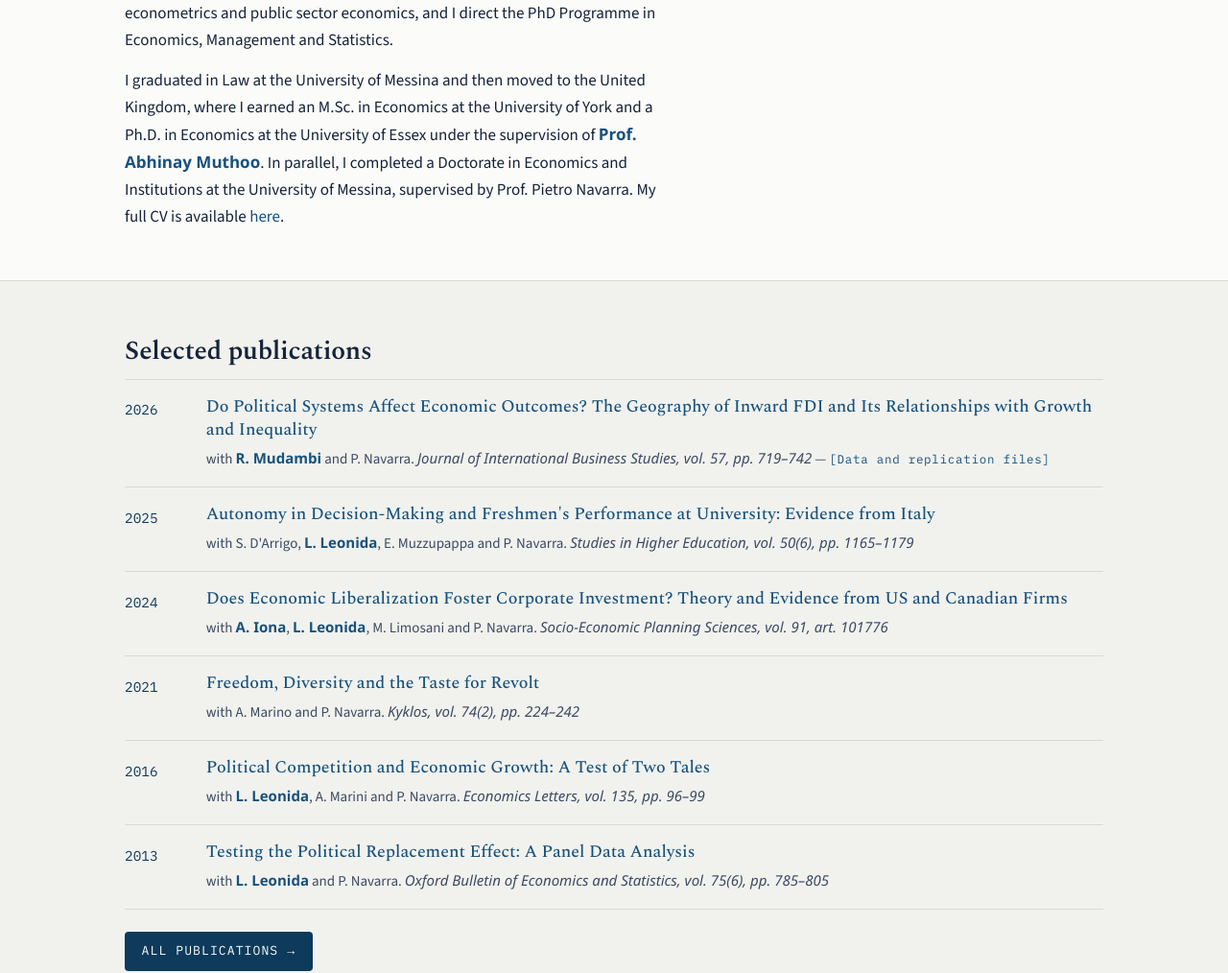
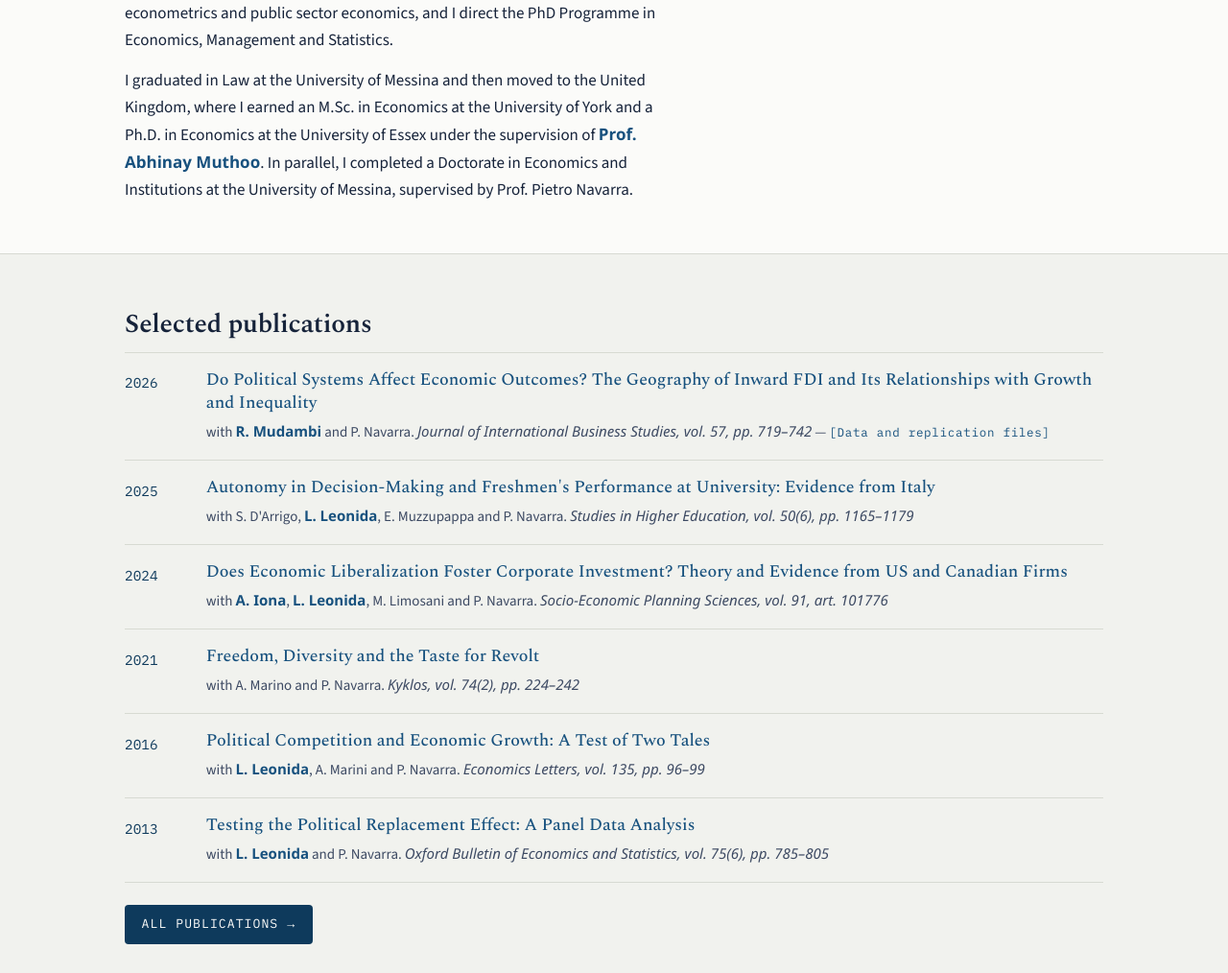
Before and after one commit to dmaimo/website_test, a plain HTML site: page index.html in a window 1280 px wide. Shown: the part 899-1913 px from the top of the page at 96% size. Drawn offline with Linux system fonts and the light colour scheme; a web font is replaced by a local one.

Commit message:
Remove CV link from homepage for now
Co-Authored-By: Claude Opus 5.5 <noreply@anthropic.com>
Claude-Session: https://claude.ai/code/session_01SEvQcucKrVHs3qhLiAXLEP

```diff
--- a/index.html
+++ b/index.html
@@ -106,7 +106,7 @@
     <div>
       <div class="about-head"><img class="portrait" src="assets/portrait.jpg" alt="Dario Maimone Ansaldo Patti" width="112" height="112"><h2>About</h2></div>
       <p>My research focuses on how political institutions shape economic outcomes, from political competition and growth, freedom and redistribution, and bargaining in conflict resolution to the spatial dimension of regional development. I teach graduate courses in international public policy, financial econometrics and public sector economics, and I direct the PhD Programme in Economics, Management and Statistics.</p>
-      <p>I graduated in Law at the University of Messina and then moved to the United Kingdom, where I earned an M.Sc. in Economics at the University of York and a Ph.D. in Economics at the University of Essex under the supervision of <a class="author-link" href="https://www.abhinaymuthoo.com/" target="_blank" rel="noopener">Prof. Abhinay Muthoo</a>. In parallel, I completed a Doctorate in Economics and Institutions at the University of Messina, supervised by Prof. Pietro Navarra. My full CV is available <a href="assets/cv.pdf">here</a>.</p>
+      <p>I graduated in Law at the University of Messina and then moved to the United Kingdom, where I earned an M.Sc. in Economics at the University of York and a Ph.D. in Economics at the University of Essex under the supervision of <a class="author-link" href="https://www.abhinaymuthoo.com/" target="_blank" rel="noopener">Prof. Abhinay Muthoo</a>. In parallel, I completed a Doctorate in Economics and Institutions at the University of Messina, supervised by Prof. Pietro Navarra.</p>
     </div>
     <div class="news-col">
       <aside class="side-card">
```
